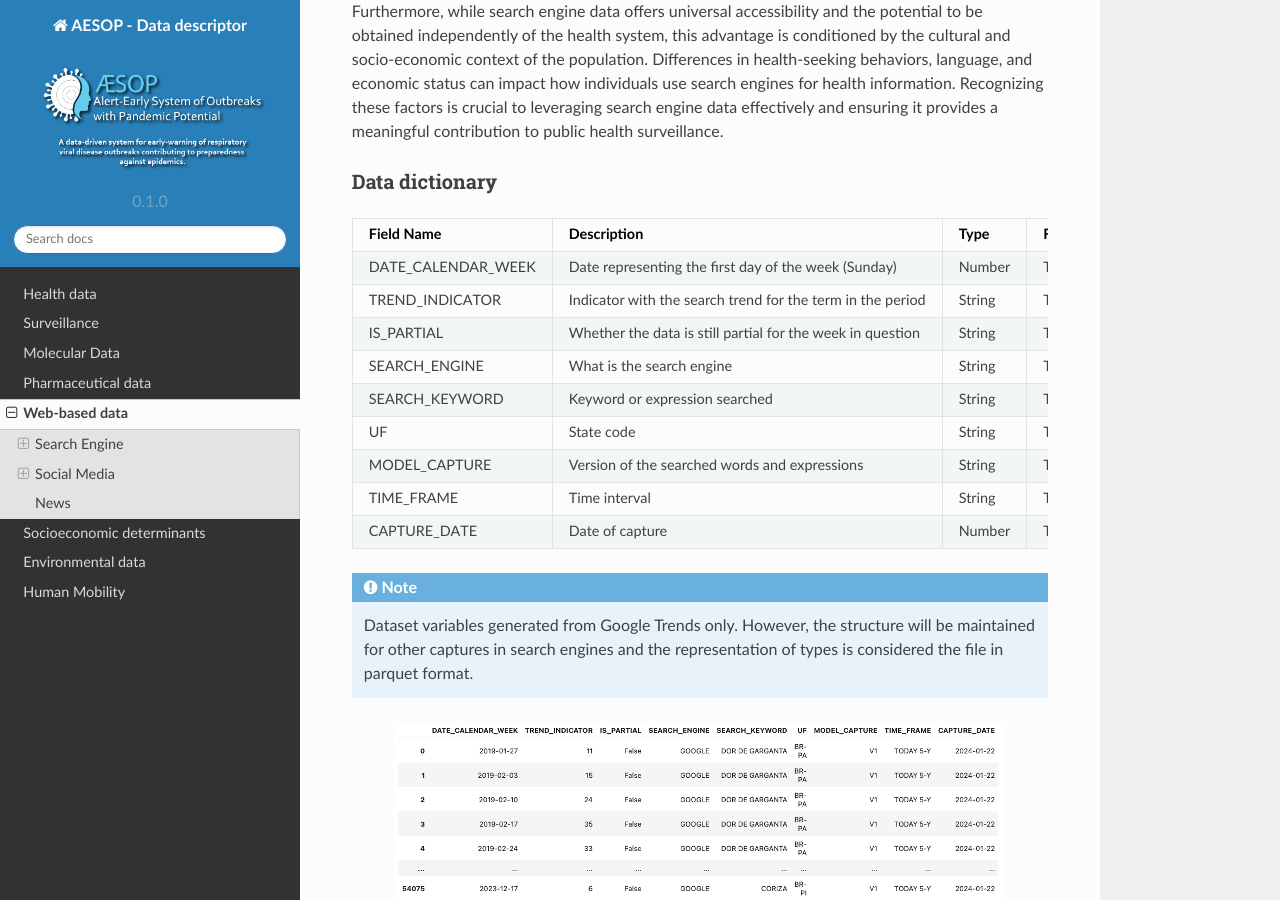
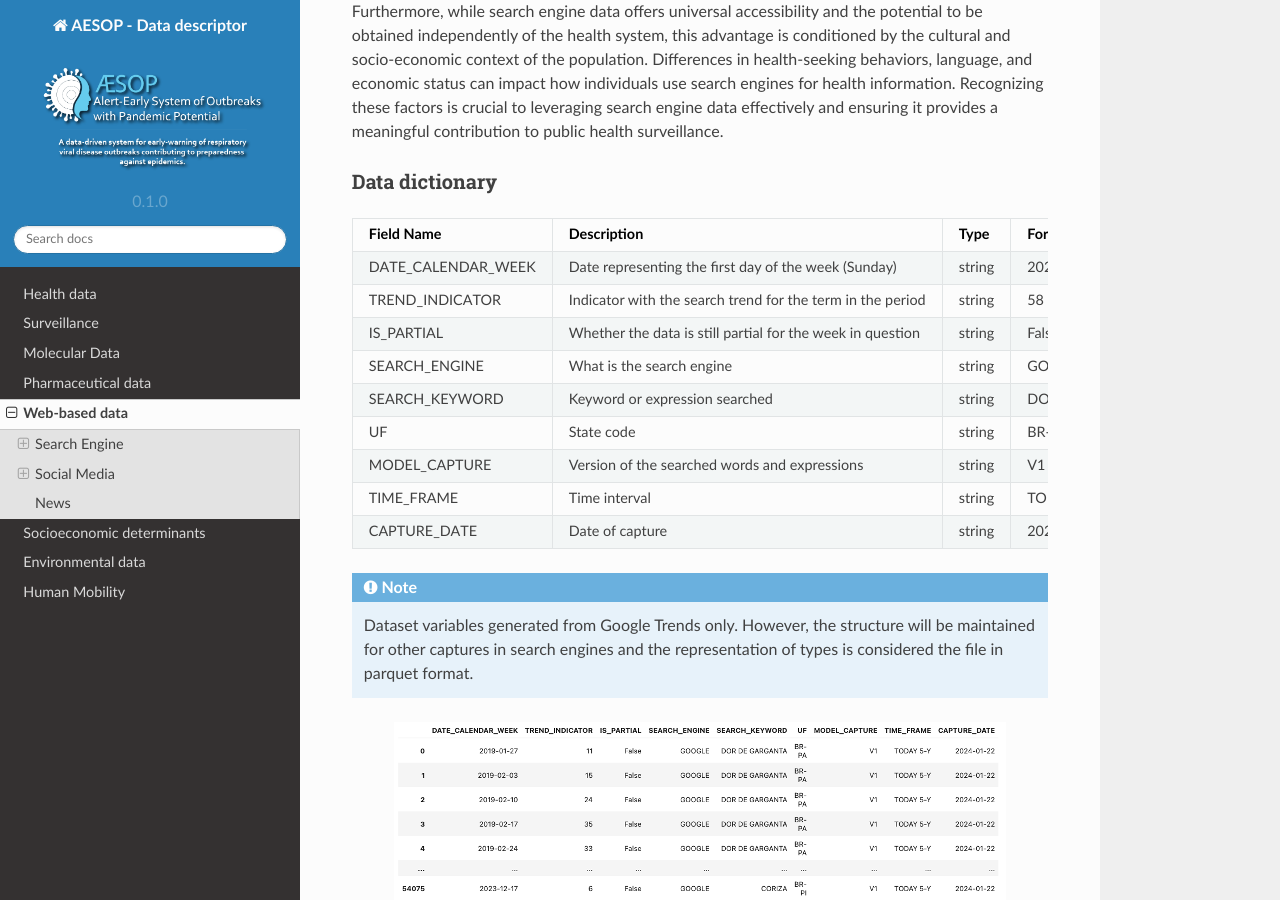
Before and after one commit to cidacslab/AESOP-Data-Documentation, a Sphinx documentation site: the page built from docs/source/web_based.rst, in a window 1280 px wide and 900 px high, scrolled down 3082 px. Built offline with Sphinx 7.4.7 and the Read the Docs theme 2.0.0, drawn with Linux system fonts in a browser that asks for light colours.

Commit message:
Update web_based.rst

```diff
--- a/docs/source/web_based.rst
+++ b/docs/source/web_based.rst
@@ -70,23 +70,23 @@
 +---------------------+-------------------------------------------------------------+------------+------------------------------------------+
 | Field Name          | Description                                                 | Type       | Format Sample                            |
 +=====================+====================================================+========+============+==========================================+
-| DATE_CALENDAR_WEEK  | Date representing the first day of the week (Sunday)        | Number     | TO DO                                    |
+| DATE_CALENDAR_WEEK  | Date representing the first day of the week (Sunday)        | string     | 2023-12-24                               |
 +---------------------+-------------------------------------------------------------+------------+------------------------------------------+
-| TREND_INDICATOR     | Indicator with the search trend for the term in the period  | String     | TO DO                                    |
+| TREND_INDICATOR     | Indicator with the search trend for the term in the period  | string     | 58                                       |
 +---------------------+-------------------------------------------------------------+------------+------------------------------------------+
-| IS_PARTIAL          | Whether the data is still partial for the week in question  | String     | TO DO                                    |
+| IS_PARTIAL          | Whether the data is still partial for the week in question  | string     | False                                    |
 +---------------------+-------------------------------------------------------------+------------+------------------------------------------+
-| SEARCH_ENGINE       | What is the search engine                                   | String     | TO DO                                    |
+| SEARCH_ENGINE       | What is the search engine                                   | string     | GOOGLE                                   |
 +---------------------+-------------------------------------------------------------+------------+------------------------------------------+
-| SEARCH_KEYWORD      | Keyword or expression searched                              | String     | TO DO                                    |
+| SEARCH_KEYWORD      | Keyword or expression searched                              | string     | DOR DE GARGANTA                          |
 +---------------------+-------------------------------------------------------------+------------+------------------------------------------+
-| UF                  | State code                                                  | String     | TO DO                                    |
+| UF                  | State code                                                  | string     | BR-SE                                    |
 +---------------------+-------------------------------------------------------------+------------+------------------------------------------+
-| MODEL_CAPTURE       | Version of the searched words and expressions               | String     | TO DO                                    |
+| MODEL_CAPTURE       | Version of the searched words and expressions               | string     | V1                                       |
 +---------------------+-------------------------------------------------------------+------------+------------------------------------------+
-| TIME_FRAME          | Time interval                                               | String     | TO DO                                    |
+| TIME_FRAME          | Time interval                                               | string     | TODAY 5-Y                                |
 +---------------------+-------------------------------------------------------------+------------+------------------------------------------+
-| CAPTURE_DATE        | Date of capture                                             | Number     | TO DO                                    |
+| CAPTURE_DATE        | Date of capture                                             | string     | 2024-01-22                               |
 +---------------------+-------------------------------------------------------------+------------+------------------------------------------+
 
 
```
